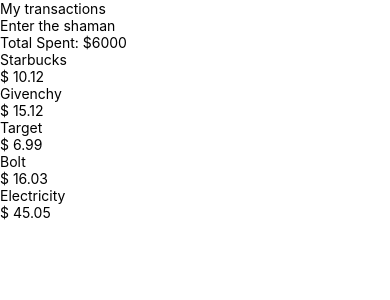
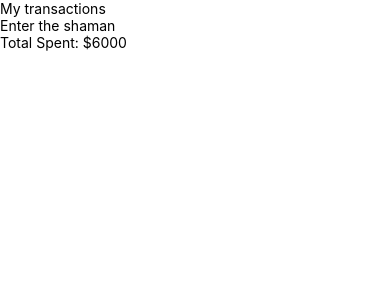
Before and after one commit to Elshaman/LiodeGalio-TransactionCard, a React Native app: screen / in a window 390 px wide. Shown: the top 300 px of the page. Built offline with nearby package versions, Linux system fonts and the light colour scheme.

Commit message:
commit final

```diff
--- a/components/TransactionCard.tsx
+++ b/components/TransactionCard.tsx
@@ -3,10 +3,12 @@ import TransactionCardHeader from './TransactionCardHeader';
 import TransactionCardList from './TransactionCardList';
 
 const TransactionCard = ( ) => {
+
+
+
     return (
         <View>
-            <TransactionCardHeader />
-            <TransactionCardList />
+            <TransactionCardHeader  />
         </View>
     );
 }
--- a/components/TransactionCardList.tsx
+++ b/components/TransactionCardList.tsx
@@ -2,14 +2,20 @@ import { View, Text } from 'react-native'
 import TransactionItem from './TransactionItem';
 
 
+interface Purchase{
+    vendor: string;
+    price: number;
+}
+
+
 const  TransactionCardList = () => {
 
-    const transactions= [
-        {name: "Starbucks" , price: 10.12},
-        {name: "Givenchy" , price: 15.12},
-        {name: "Target" , price: 6.99 },
-        {name: "Bolt" , price: 16.03 },
-        {name: "Electricity" , price: 45.05 }
+    const transactions = [
+        { name: "Givenchy" , price: 10.12  },
+        { name: "Starbucks" , price: 16.12  },
+        { name: "Target" , price: 6.99  },
+        { name: "Bolt" , price: 16.03  },
+        { name: "Electricity" , price: 45.05  }
     ]
 
     return (
```
